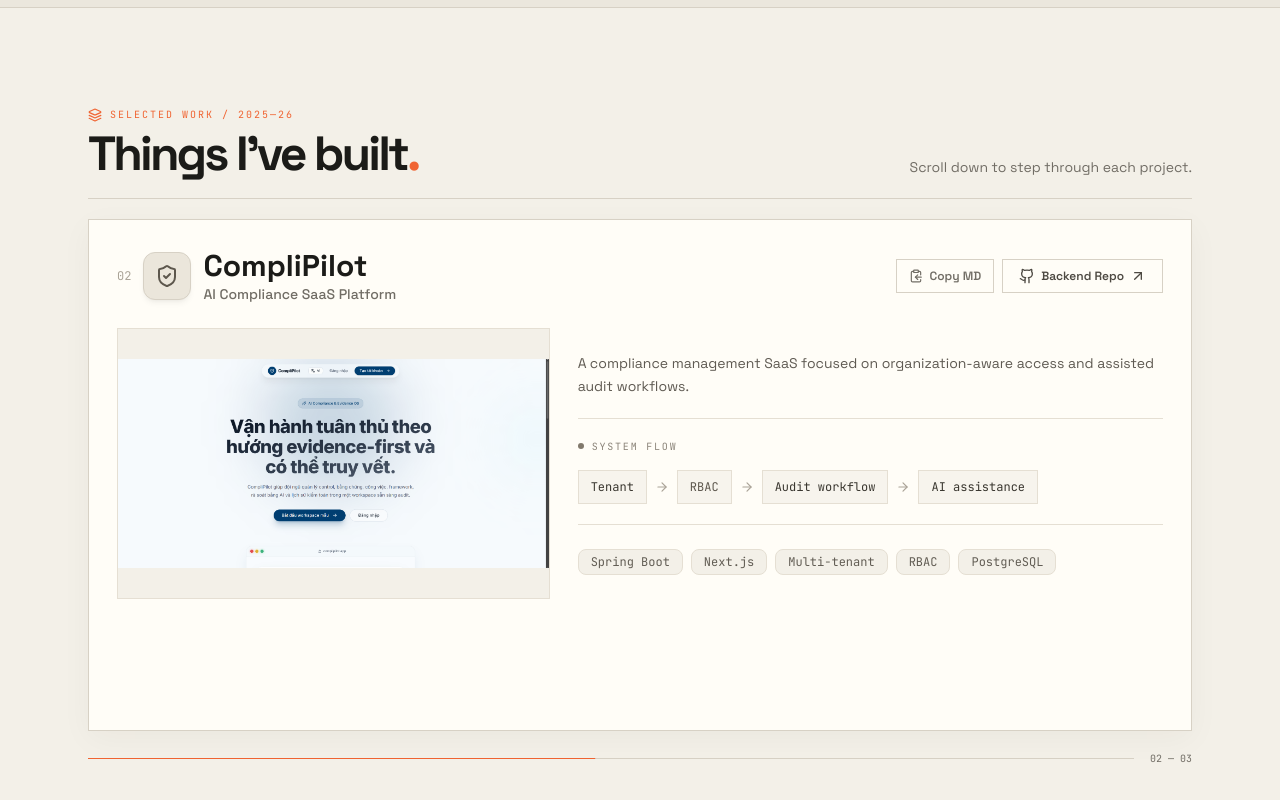
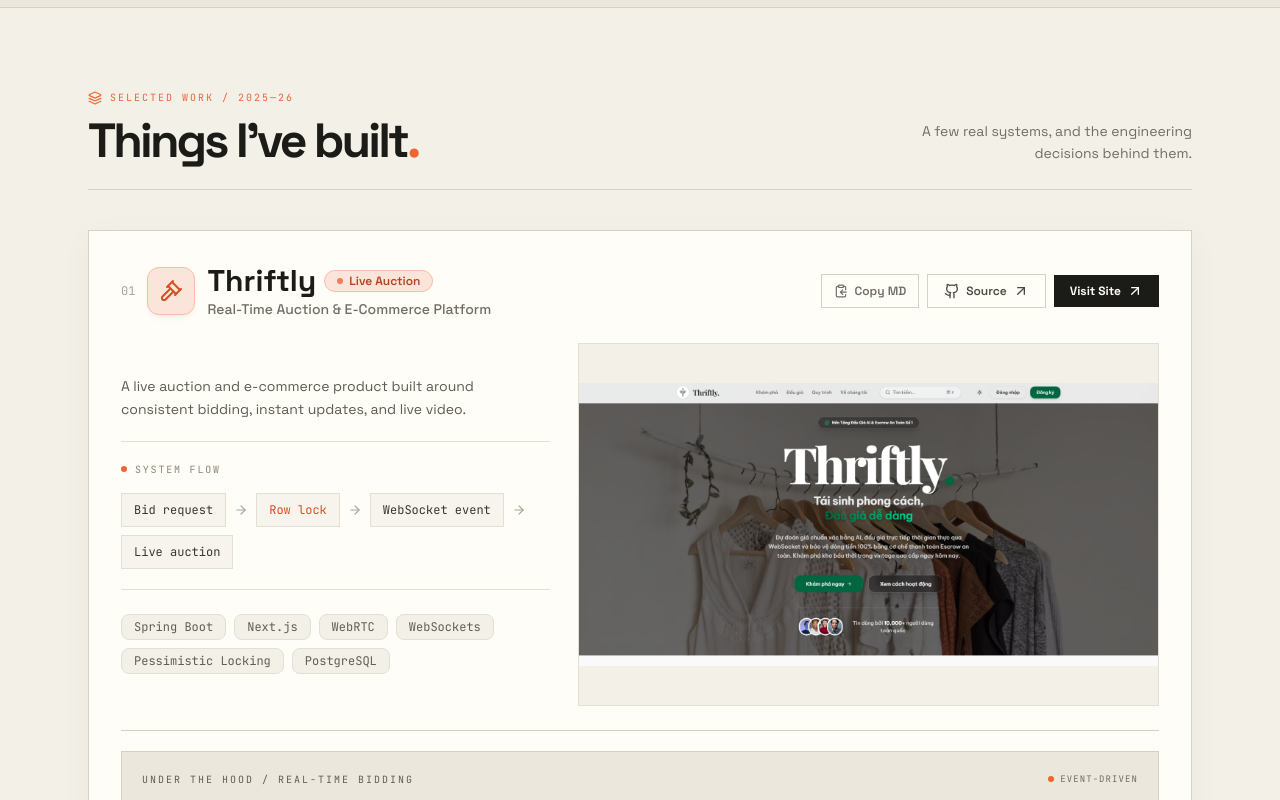
Before and after one commit to lehai170504/portfolio, a Next.js app: page / in a window 1280 px wide. Shown: the part 1100-1900 px from the top of the page. Built offline with nearby package versions, Linux system fonts and the light colour scheme.

Commit message:
Refactor Projects component for improved structure and performance

```diff
--- a/components/Projects.tsx
+++ b/components/Projects.tsx
@@ -4,10 +4,7 @@
 import {
   motion,
   useReducedMotion,
-  useScroll,
-  useMotionValueEvent,
 } from "framer-motion";
-import { useRef, useState } from "react";
 import {
   Github,
   Gavel,
@@ -188,12 +185,12 @@
       initial={revealOnScroll
         ? prefersReducedMotion
           ? { opacity: 0 }
-          : { opacity: 0, y: 36, scale: 0.99 }
+          : { opacity: 0, y: 20 }
         : false}
       whileInView={revealOnScroll ? { opacity: 1, y: 0, scale: 1 } : undefined}
-      viewport={revealOnScroll ? { once: true, amount: 0.16, margin: "-40px" } : undefined}
-      transition={{ duration: prefersReducedMotion ? 0.35 : 0.75, delay: prefersReducedMotion ? 0 : index * 0.08, ease: [0.16, 1, 0.3, 1] }}
-      className={`relative flex min-w-0 flex-col overflow-hidden border ${a.border} bg-gradient-to-br ${a.from} ${a.via} to-[#fffdf7] p-4 shadow-[0_8px_30px_rgba(42,34,22,0.04)] transition-all duration-300 hover:-translate-y-1 sm:p-6 lg:p-7 ${a.hoverBorder} ${className}`}
+      viewport={revealOnScroll ? { once: true, amount: 0.12 } : undefined}
+      transition={{ duration: prefersReducedMotion ? 0.01 : 0.8, ease: [0.22, 1, 0.36, 1] }}
+      className={`relative flex min-w-0 flex-col overflow-hidden border ${a.border} bg-gradient-to-br ${a.from} ${a.via} to-[#fffdf7] p-4 shadow-[0_8px_30px_rgba(42,34,22,0.04)] transition-colors duration-300 sm:p-6 lg:p-8 ${a.hoverBorder} ${className}`}
     >
       <div className="relative flex min-h-0 min-w-0 flex-1 flex-col gap-5 sm:gap-6">
         <div className="flex min-w-0 flex-col gap-4 sm:flex-row sm:items-center sm:justify-between">
@@ -202,17 +199,7 @@
             <div className={`flex h-10 w-10 shrink-0 items-center justify-center rounded-xl ${a.iconBg} border ${a.iconBorder} ${a.iconText} shadow-md ${a.iconShadow} sm:h-12 sm:w-12`}>
               <Icon className="h-6 w-6" />
             </div>
-            <motion.div
-              initial={revealOnScroll
-                ? prefersReducedMotion
-                  ? { opacity: 0 }
-                  : { opacity: 0, y: 22 }
-                : false}
-              whileInView={revealOnScroll ? { opacity: 1, y: 0 } : undefined}
-              viewport={revealOnScroll ? { once: true, amount: 0.2 } : undefined}
-              transition={{ duration: prefersReducedMotion ? 0.35 : 0.6, ease: [0.16, 1, 0.3, 1] }}
-              className="min-w-0"
-            >
+            <div className="min-w-0">
               <div className="flex flex-wrap items-center gap-2">
                 <h3 className="font-display text-xl font-bold text-[#1b1b18] sm:text-2xl lg:text-3xl">
                   {project.name}
@@ -225,7 +212,7 @@
                 )}
               </div>
               <p className="text-xs font-medium leading-relaxed text-[#716d65] sm:text-sm">{project.subtitle}</p>
-            </motion.div>
+            </div>
           </div>
 
           <div className="flex flex-wrap items-center gap-2 sm:justify-end">
@@ -264,15 +251,7 @@
           : "flex min-w-0 flex-col gap-5 sm:gap-6"
         }>
           {project.image && (
-            <motion.figure
-              initial={revealOnScroll
-                ? prefersReducedMotion
-                  ? { opacity: 0 }
-                  : { opacity: 0, scale: 0.94, y: 18 }
-                : false}
-              whileInView={revealOnScroll ? { opacity: 1, scale: 1, y: 0 } : undefined}
-              viewport={revealOnScroll ? { once: true, amount: 0.18 } : undefined}
-              transition={{ duration: prefersReducedMotion ? 0.35 : 0.7, ease: [0.16, 1, 0.3, 1] }}
+            <figure
               className={`relative order-first aspect-[16/10] w-full overflow-hidden border border-[#e5dfd3] bg-[#f3f0e8] ${
                 isFeatured ? "lg:order-last" : ""
               }`}
@@ -284,23 +263,15 @@
                 sizes="(max-width: 1024px) 100vw, 55vw"
                 className="object-contain"
               />
-            </motion.figure>
+            </figure>
           )}
 
           <div className={`min-w-0 space-y-4 sm:space-y-5 ${isFeatured ? "lg:order-first" : ""}`}>
-            <motion.p
-              initial={revealOnScroll
-                ? prefersReducedMotion
-                  ? { opacity: 0 }
-                  : { opacity: 0, y: 18 }
-                : false}
-              whileInView={revealOnScroll ? { opacity: 1, y: 0 } : undefined}
-              viewport={revealOnScroll ? { once: true, amount: 0.2 } : undefined}
-              transition={{ duration: prefersReducedMotion ? 0.35 : 0.55 }}
+            <p
               className="max-w-3xl text-sm text-[#5f5a52] leading-relaxed font-normal"
             >
               {project.description}
-            </motion.p>
+            </p>
 
             <div className={`border-y border-[#e5dfd3] py-4 sm:py-5 ${
               isArchitectureProject ? "bg-[#ebe7dd] px-3 sm:px-4" : ""
@@ -311,16 +282,8 @@
               </div>
               <div className="flex flex-wrap items-center gap-2">
                 {project.flow.map((step, stepIndex) => (
-                  <motion.div
+                  <div
                     key={step}
-                    initial={revealOnScroll
-                      ? prefersReducedMotion
-                        ? { opacity: 0 }
-                        : { opacity: 0, y: 10 }
-                      : false}
-                    whileInView={revealOnScroll ? { opacity: 1, y: 0 } : undefined}
-                    viewport={revealOnScroll ? { once: true, amount: 0.2 } : undefined}
-                    transition={{ duration: prefersReducedMotion ? 0.35 : 0.5, delay: prefersReducedMotion ? 0 : stepIndex * 0.1, ease: [0.16, 1, 0.3, 1] }}
                     className="flex min-w-0 items-center gap-2"
                   >
                     <span className={`border border-[#e5dfd3] bg-[#f7f4ed] px-2.5 py-2 font-mono text-[11px] leading-snug text-[#39362f] sm:px-3 sm:text-xs ${
@@ -331,216 +294,63 @@
                     {stepIndex < project.flow.length - 1 && (
                       <ArrowRight className="h-3.5 w-3.5 shrink-0 text-[#aaa397]" aria-hidden="true" />
                     )}
-                  </motion.div>
+                  </div>
                 ))}
               </div>
             </div>
 
             <div className="flex flex-wrap gap-2 pt-1">
-              {project.tags.map((tag, tagIndex) => (
-                <motion.span
+              {project.tags.map((tag) => (
+                <span
                   key={tag}
-                  initial={revealOnScroll
-                    ? prefersReducedMotion
-                      ? { opacity: 0 }
-                      : { opacity: 0, y: 8 }
-                    : false}
-                  whileInView={revealOnScroll ? { opacity: 1, y: 0 } : undefined}
-                  viewport={revealOnScroll ? { once: true } : undefined}
-                  transition={{ duration: prefersReducedMotion ? 0.35 : 0.45, delay: prefersReducedMotion ? 0 : tagIndex * 0.06, ease: [0.16, 1, 0.3, 1] }}
                   className={`rounded-lg border border-[#e5dfd3] ${a.tagBg} px-3 py-1 text-xs font-mono text-[#625d54]`}
                 >
                   {tag}
-                </motion.span>
+                </span>
               ))}
-            </div>
-            {isFeatured && (
-              <motion.div
-                initial={revealOnScroll
-                  ? prefersReducedMotion
-                    ? { opacity: 0 }
-                    : { opacity: 0, y: 20 }
-                  : false}
-                whileInView={revealOnScroll ? { opacity: 1, y: 0 } : undefined}
-                viewport={revealOnScroll ? { once: true, amount: 0.15 } : undefined}
-                transition={{ duration: prefersReducedMotion ? 0.35 : 0.6 }}
-              >
-                <BackendArchitecture />
-              </motion.div>
-            )}
             </div>
           </div>
         </div>
-    </motion.div>
-  );
-}
-
-function ProjectSlide({
-  project,
-  index,
-  active,
-  reducedMotion,
-  direction,
-}: {
-  project: Project;
-  index: number;
-  active: boolean;
-  reducedMotion: boolean;
-  direction: number;
-}) {
-  return (
-    <motion.div
-      aria-hidden={!active}
-      initial={false}
-      animate={{
-        opacity: active ? 1 : 0,
-        x: active ? 0 : direction > 0 ? -36 : 36,
-        scale: active ? 1 : 0.99,
-      }}
-      transition={{
-        duration: reducedMotion ? 0.01 : 0.7,
-        ease: [0.22, 1, 0.36, 1],
-      }}
-      className={`absolute inset-0 ${active ? "z-10" : "pointer-events-none"}`}
-    >
-      <ProjectCard
-        project={project}
-        index={index}
-        className="h-full w-full"
-        revealOnScroll={false}
-      />
+        {isFeatured && (
+          <div className="border-t border-[#d7d1c5] pt-5">
+            <BackendArchitecture />
+          </div>
+        )}
+      </div>
     </motion.div>
   );
 }
 
 export default function Projects() {
   const prefersReducedMotion = useReducedMotion();
-  const sectionRef = useRef<HTMLElement>(null);
-  const previousProgress = useRef(0);
-  const [progressValue, setProgressValue] = useState(0);
-  const [activeProjectIndex, setActiveProjectIndex] = useState(0);
-  const [slideDirection, setSlideDirection] = useState(1);
-  const { scrollYProgress } = useScroll({
-    target: sectionRef,
-    offset: ["start start", "end end"],
-  });
-  useMotionValueEvent(scrollYProgress, "change", (latest) => {
-    setProgressValue(Math.round(latest * 100));
-    const nextIndex = Math.min(
-      PROJECTS.length - 1,
-      Math.floor(latest * PROJECTS.length),
-    );
-    if (nextIndex !== activeProjectIndex) {
-      setSlideDirection(latest > previousProgress.current ? 1 : -1);
-      setActiveProjectIndex(nextIndex);
-    }
-    previousProgress.current = latest;
-  });
 
   return (
-    <section
-      id="projects"
-      ref={sectionRef}
-      className="projects-slide-section relative scroll-mt-24 h-auto py-16 sm:py-20 lg:h-[400vh] lg:py-0"
-    >
-      <div
-        className="projects-slide-stage sticky top-0 hidden h-screen flex-col justify-center overflow-hidden pb-6 pt-20 lg:flex"
-      >
-          <div className="container mx-auto w-full max-w-6xl px-6">
-            <div className="mb-5 flex items-end justify-between gap-6 border-b border-[#d7d1c5] pb-5">
+    <section id="projects" className="scroll-mt-24 py-16 sm:py-20">
+      <div className="container mx-auto max-w-6xl px-4 sm:px-6">
+        <div className="mb-8 flex flex-col gap-4 border-b border-[#d7d1c5] pb-6 sm:mb-10 sm:flex-row sm:items-end sm:justify-between">
           <div>
-                <div className="mb-2 inline-flex items-center gap-2 font-mono text-[10px] uppercase tracking-[0.2em] text-[#f06432]">
-                  <Layers className="h-3.5 w-3.5" />
-                  <span>Selected work / 2025—26</span>
-                </div>
-                <h2 className="font-display text-4xl font-bold tracking-[-0.06em] text-[#1b1b18] xl:text-5xl">
-                  Things I&apos;ve built<span className="text-[#f06432]">.</span>
-                </h2>
-              </div>
-              <p className="max-w-xs text-right text-sm leading-relaxed text-[#716d65]">
-                Scroll down to step through each project.
-              </p>
-            </div>
-          </div>
-
-          <div className="container mx-auto w-full max-w-6xl px-6">
-            <div className="relative h-[min(64vh,620px)] min-h-[360px]">
-              {PROJECTS.map((project, index) => (
-                <ProjectSlide
-                  key={project.id}
-                  project={project}
-                  index={index}
-                  active={activeProjectIndex === index}
-                  reducedMotion={Boolean(prefersReducedMotion)}
-                  direction={slideDirection}
-                />
-              ))}
-            </div>
-          </div>
-
-          <div className="container mx-auto mt-5 flex w-full max-w-6xl items-center gap-4 px-6">
-            <div
-              className="h-px flex-1 overflow-hidden bg-[#d7d1c5]"
-              role="progressbar"
-              aria-label="Project gallery progress"
-              aria-valuemin={0}
-              aria-valuemax={100}
-              aria-valuenow={progressValue}
-            >
-              <motion.div
-                className="h-full origin-left bg-[#f06432]"
-                style={{ scaleX: scrollYProgress }}
-              />
-            </div>
-            <span className="shrink-0 font-mono text-[10px] text-[#716d65]">
-              0{activeProjectIndex + 1} — 0{PROJECTS.length}
-            </span>
-          </div>
-      </div>
-
-      <div className="projects-responsive-content block py-16 sm:py-20 lg:hidden">
-        <div className="container mx-auto max-w-6xl px-4 sm:px-6">
-          <div className="mb-8 flex flex-col gap-4 border-b border-[#d7d1c5] pb-6 sm:mb-10 sm:pb-7 sm:flex-row sm:items-end sm:justify-between">
-            <motion.div
-              initial={prefersReducedMotion ? { opacity: 0 } : { opacity: 0, y: 24 }}
-              whileInView={{ opacity: 1, y: 0 }}
-              viewport={{ once: true, amount: 0.2 }}
-              transition={{ duration: prefersReducedMotion ? 0.35 : 0.65, ease: [0.16, 1, 0.3, 1] }}
-            >
             <div className="mb-3 inline-flex items-center gap-2 font-mono text-[10px] uppercase tracking-[0.2em] text-[#f06432]">
               <Layers className="h-3.5 w-3.5" />
               <span>Selected work / 2025—26</span>
             </div>
-              <h2 className="font-display text-3xl font-bold tracking-[-0.06em] text-[#1b1b18] sm:text-5xl lg:text-6xl">
+            <h2 className="font-display text-3xl font-bold tracking-[-0.06em] text-[#1b1b18] sm:text-5xl">
               Things I&apos;ve built<span className="text-[#f06432]">.</span>
             </h2>
-            </motion.div>
-            <motion.p
-              initial={prefersReducedMotion ? { opacity: 0 } : { opacity: 0, y: 18 }}
-              whileInView={{ opacity: 1, y: 0 }}
-              viewport={{ once: true, amount: 0.2 }}
-              transition={{ duration: prefersReducedMotion ? 0.35 : 0.55, delay: prefersReducedMotion ? 0 : 0.12 }}
-              className="max-w-xs text-sm leading-relaxed text-[#716d65] sm:text-right"
-            >
-              A few real systems, and the decisions behind them.
-            </motion.p>
+          </div>
+          <p className="max-w-xs text-sm leading-relaxed text-[#716d65] sm:text-right">
+            A few real systems, and the engineering decisions behind them.
+          </p>
         </div>
 
-          <div>
-            <p className="mb-3 px-1 font-mono text-[10px] uppercase tracking-[0.16em] text-[#8a8378]">
-              Swipe to explore / 01 — 0{PROJECTS.length}
-            </p>
-            <div className="-mx-4 flex snap-x snap-mandatory gap-4 overflow-x-auto overscroll-x-contain px-4 pb-6 sm:-mx-6 sm:gap-5 sm:px-6">
+        <div className="space-y-6 sm:space-y-8">
           {PROJECTS.map((project, index) => (
             <ProjectCard
               key={project.id}
               project={project}
               index={index}
-                  className="w-[88vw] max-w-[520px] shrink-0 snap-center sm:w-[78vw]"
+              className="w-full"
             />
           ))}
-            </div>
-          </div>
         </div>
       </div>
     </section>
```
Lines whose indentation alone changed are shown as unchanged.
